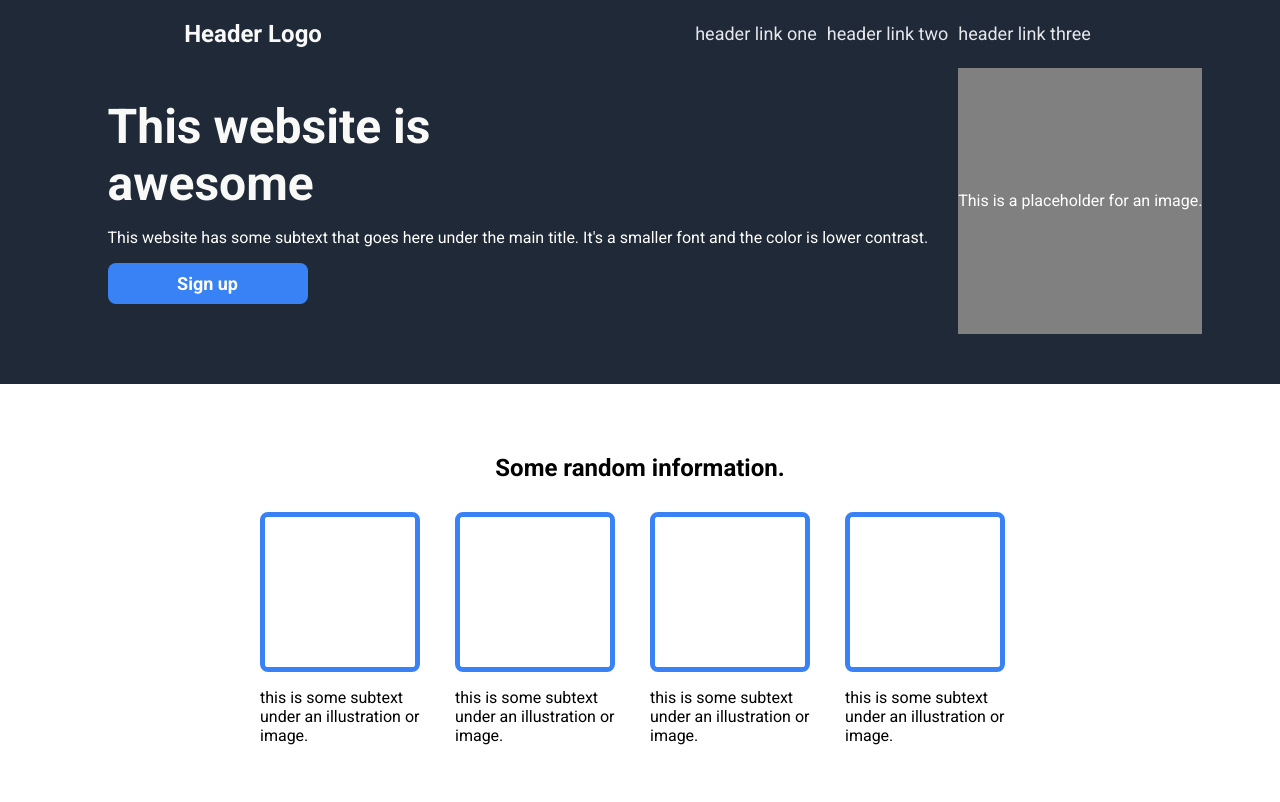
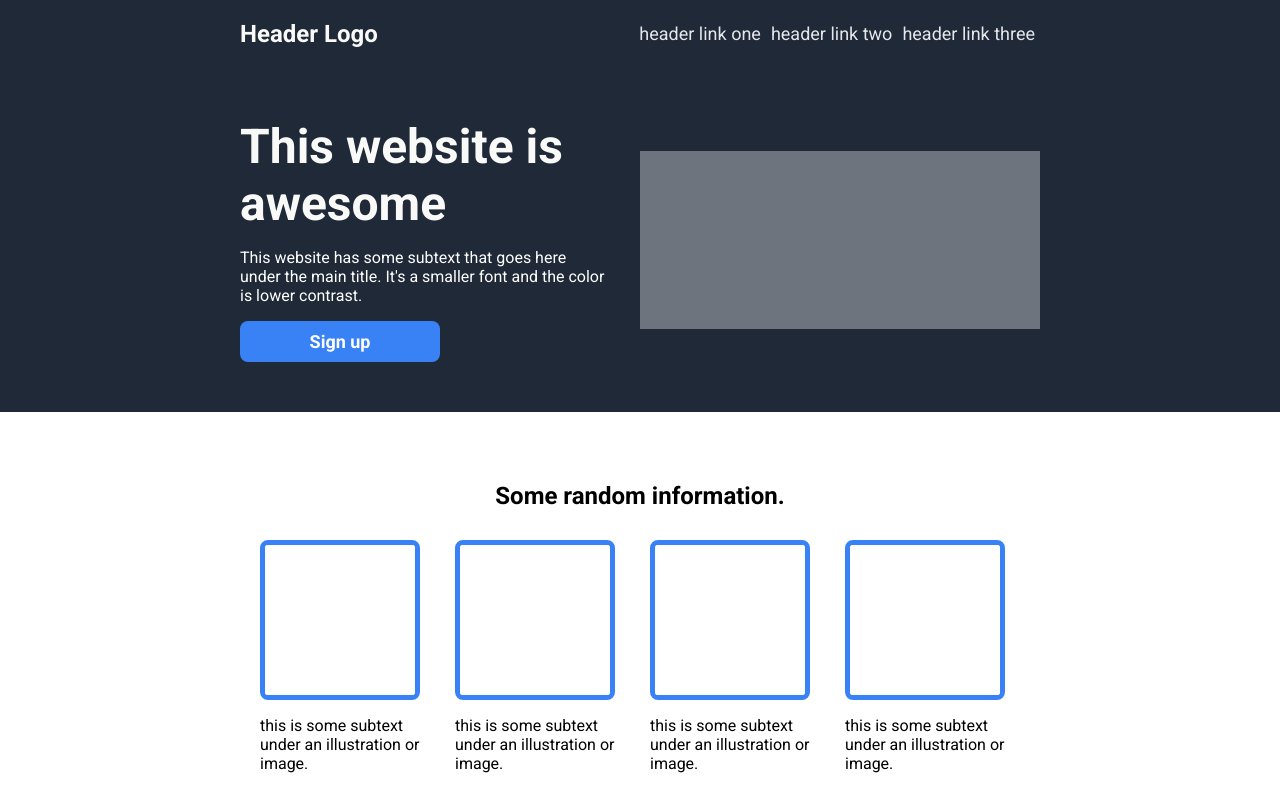
Before and after one commit to SarahEGood/odin-project-landing-page, a plain HTML site: page index.html in a window 1280 px wide. Shown: the top 802 px of the page. Drawn offline with Linux system fonts and the light colour scheme; a web font is replaced by a local one.

Commit message:
Fix spacing to match sample image better

```diff
--- a/index.html
+++ b/index.html
@@ -12,6 +12,7 @@
     </head>
     <body>
         <div class="topside">
+            <div class="nav-wrapper">
             <div class="navbar">
                 <div class="header-logo">
                     <h2>Header Logo</h2>
@@ -40,11 +41,12 @@
                     </button>
                 </div>
                 <div class="placeholder-image">
-                    <p>This is a placeholder for an image.</p>
+                    <img src="images/splash-placeholder.png" alt="Splash placeholder">
                 </div>
             </div>
             </div>
         </div>
+    </div>
         <div class="header-inter">
             <h2>Some random information.</h2>
         </div>
--- a/style.css
+++ b/style.css
@@ -19,8 +19,16 @@ div {
     padding-bottom: 50px;
 }
 
+.nav-wrapper {
+    display: block;
+    width: 800px;
+    margin: auto;
+}
+
 .navbar {
-    justify-content: space-around;
+    justify-content: space-between;
+    display:flex;
+    padding-bottom: 50px;
 }
 
 .header-logo {
@@ -53,7 +61,6 @@ div {
 }
 
 .splash-text {
-    padding: 30px;
     flex-direction: column;
 }
 
@@ -66,12 +73,14 @@ div {
 }
 
 .placeholder-image {
-    background-color: gray;
-    color: white;
     align-items: center;
-    max-width: 800px;
-    max-height: 400px;
     justify-content: center;
+    padding-left: 30px;
+}
+
+.placeholder-image img {
+    width: 400px;
+    height: auto;
 }
 
 button {
```
Also changed, not shown: images/splash-placeholder.png (added).
